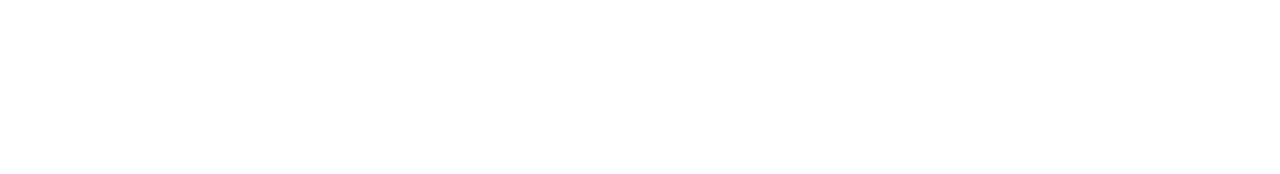
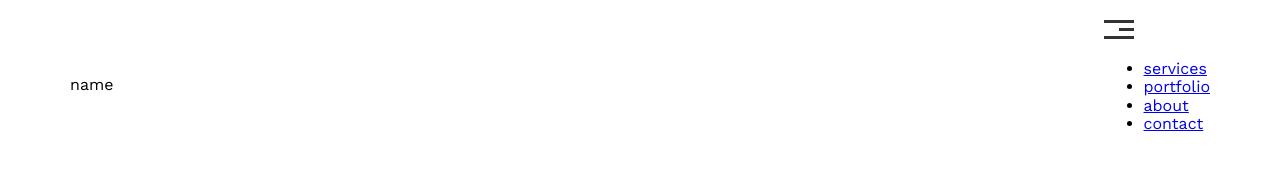
Before and after one commit to ahmednasri32/leon-template-one, a plain HTML site: page index.html in a window 1280 px wide. Drawn offline with nearby package versions, Linux system fonts and the light colour scheme; files that its build step writes are made by us from their sources.

Commit message:
change file

```diff
--- a/assets/css/main.css
+++ b/assets/css/main.css
@@ -4,7 +4,66 @@
     -moz-box-sizing: border-box;
     box-sizing: border-box;
 }
+/* end variables */
 body {
     font-family: "Work Sans", sans-serif;
 }
-/* end variables */
+.container {
+    padding-left: 15px;
+    padding-right: 15px;
+    margin-left: auto;
+    margin-right: auto;
+    width: 600px;
+}
+@media (min-width: 768px) {
+    .container {
+        width: 750px;
+    }
+}
+@media (min-width: 992px) {
+    .container {
+        width: 970px;
+    }
+}
+@media (min-width: 1200px) {
+    .container {
+        width: 1170px;
+    }
+}
+
+/* start header  */
+.header {
+    padding: 20px;
+}
+.header .container {
+    display: flex;
+    align-items: center;
+    justify-content: space-between;
+}
+.header .logo {
+    width: 60px;
+}
+.header .links {
+    position: relative;
+}
+.header .links .icon {
+    width: 30px;
+    display: flex;
+    flex-wrap: wrap;
+    justify-content: flex-end;
+}
+.header .links .icon div {
+    background-color: #333;
+    margin-bottom: 5px;
+    height: 3px;
+}
+.header .links .icon div:first-child {
+    width: 100%;
+}
+.header .links .icon div:nth-child(2) {
+    width: 50%;
+}
+.header .links .icon div:last-child {
+    width: 100%;
+}
+/* end header  */
--- a/index.html
+++ b/index.html
@@ -15,6 +15,25 @@
     <link href="https://fonts.googleapis.com/css2?family=Work+Sans:ital,wght@0,100..900;1,100..900&display=swap" rel="stylesheet">
 </head>
 <body>
-
+    <!-- start header  -->
+     <div class="header">
+        <div class="container">
+            <div class="logo">name</div>
+            <div class="links">
+                <span class="icon">
+                    <div></div>
+                    <div></div>
+                    <div></div>
+                </span>
+                <ul>
+                    <li><a href="#services">services</a></li>
+                    <li><a href="#portfolio">portfolio</a></li>
+                    <li><a href="#about">about</a></li>
+                    <li><a href="#contact">contact</a></li>
+                </ul>
+            </div>
+        </div>
+     </div>
+    <!-- end header  -->
 </body>
 </html>
```
